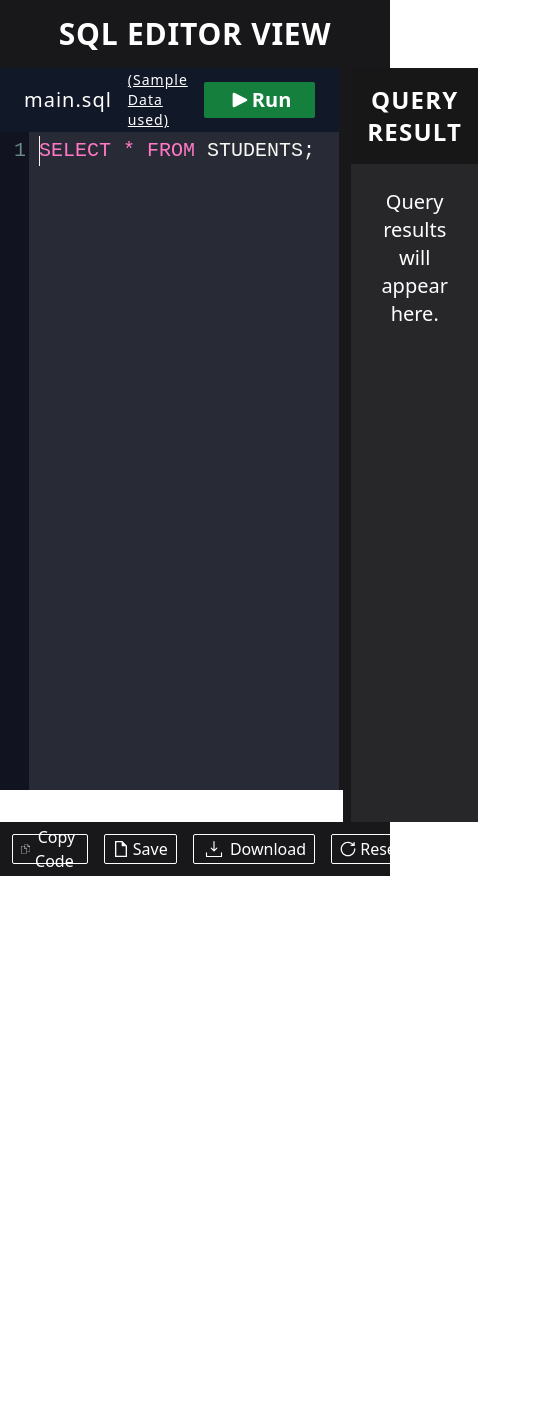
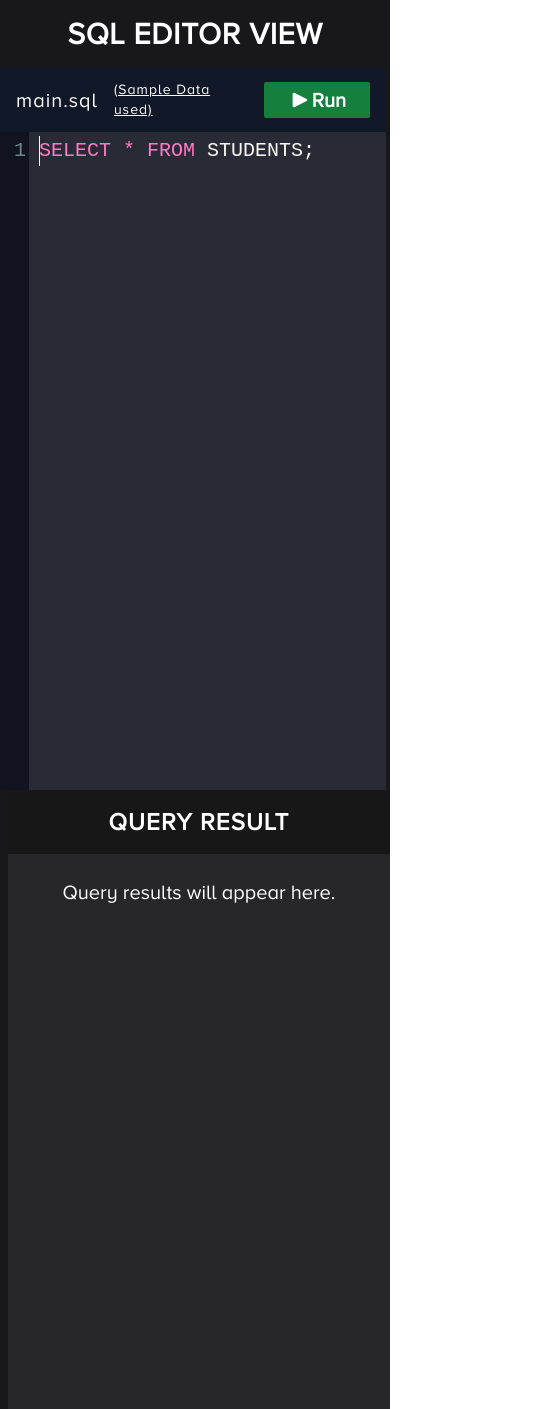
Before and after one commit to rajat2502/SQL-Editor-View, a Vue app: page / in a window 390 px wide. Shown: the top 1409 px of the page, 559 px wide, since content can reach past the window. Before the commit the page ends 876 px from the top, so only its background shows below. Built offline with nearby package versions, Linux system fonts and the light colour scheme; no server answers.

Commit message:
fix: responsiveness, font

```diff
--- a/src/App.vue
+++ b/src/App.vue
@@ -1,7 +1,7 @@
 <template>
   <div class="flex flex-col h-full">
     <Header />
-    <div class="flex justify-between h-full">
+    <div class="flex justify-between flex-wrap sm:flex-nowrap h-full">
       <CodeEditor
         :code="code"
         :running="running"
--- a/src/components/EditorHeader.vue
+++ b/src/components/EditorHeader.vue
@@ -1,6 +1,6 @@
 <template>
   <div
-    class="text-xl flex items-center justify-between tab-heading text-white tracking-wider bg-coolGray-900 px-6 py-8"
+    class="text-xl flex items-center justify-between tab-heading text-white tracking-wider bg-coolGray-900 px-4 py-8"
   >
     <div class="flex items-center">
       <h3>main.sql</h3>
--- a/src/components/Footer.vue
+++ b/src/components/Footer.vue
@@ -47,7 +47,7 @@
     </Model>
   </teleport>
   <div
-    class="flex justify-between footer p-3 bg-gray-900 text-white"
+    class="hidden sm:flex justify-between  footer p-3 bg-gray-900 text-white"
     style="height: 54px;"
   >
     <div class="flex">
--- a/src/components/QueryResult.vue
+++ b/src/components/QueryResult.vue
@@ -24,9 +24,3 @@ export default {
   },
 };
 </script>
-
-<style scoped>
-.result {
-  width: 600px;
-}
-</style>
--- a/src/index.css
+++ b/src/index.css
@@ -1,6 +1,15 @@
 @tailwind base;
 
 @tailwind components;
+
+@font-face {
+  font-family: proximaNova;
+  src: url('./assets/ProximaNovaRegular.ttf');
+}
+
+body {
+  font-family: proximaNova, sans-serif;
+}
 
 button:focus,
 input:focus {
@@ -53,6 +62,16 @@ input:focus {
   background: #111320;
 }
 
+.result {
+  width: 100%;
+}
+
+@media only screen and (min-width: 640px) {
+  .result {
+    width: 600px;
+  }
+}
+
 .result-panel {
   height: calc(100vh - 186px);
   overflow: auto;
```
Also changed, not shown: src/assets/ProximaNovaRegular.ttf (added), src/assets/logo.png (deleted).
